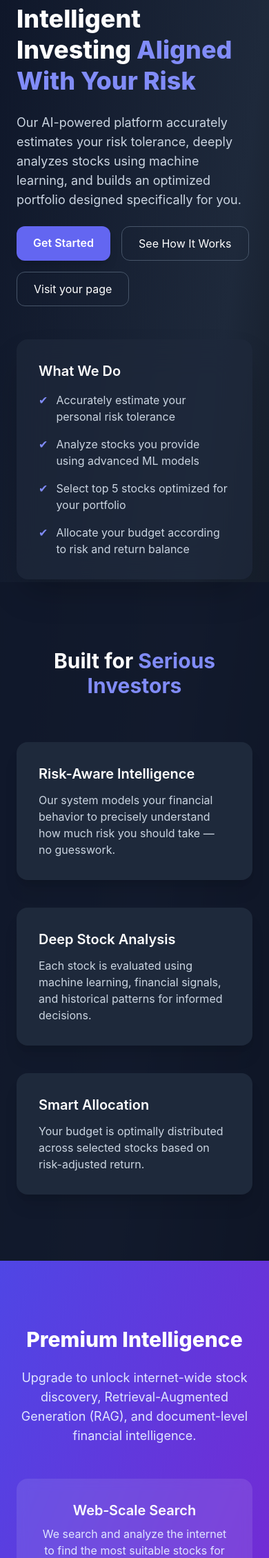
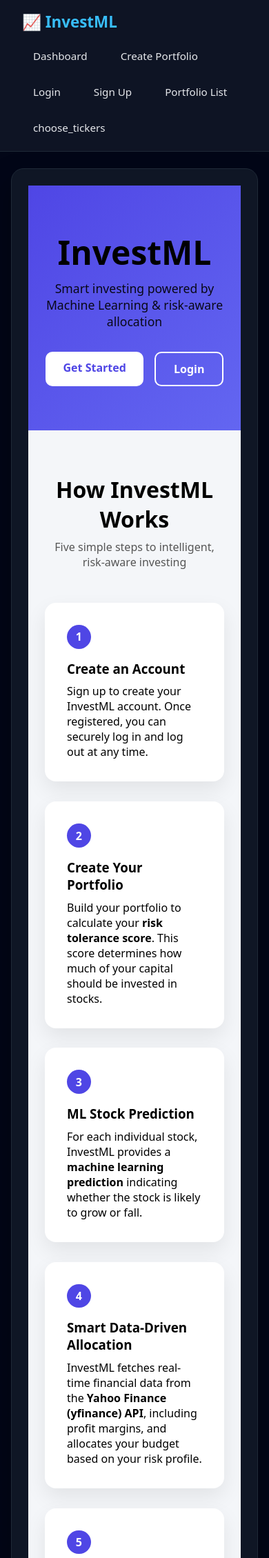
Before and after one commit to sashaTen/investML, a Django app: page / in a window 390 px wide. Shown: the top 2259 px of the page at 69% size. Run offline with Django 5.2, Linux system fonts and the light colour scheme; parts of the project's set-up code (start-up, migrations or seed data) failed here and were passed over; some libraries are stand-ins or nearby versions.

Commit message:
just   adjusted    the  risk  score    a little  and   also the    home   page

```diff
--- a/investML/templates/homepage.html
+++ b/investML/templates/homepage.html
@@ -1,139 +1,213 @@
-<!DOCTYPE html>
-<html lang="en">
-<head>
-  <meta charset="UTF-8" />
-  <meta name="viewport" content="width=device-width, initial-scale=1.0" />
-  <title>Smart Portfolio AI</title>
-  <script src="https://cdn.tailwindcss.com"></script>
-  <style>
-    body {
-      font-family: 'Inter', sans-serif;
-    }
-  </style>
-</head>
-<body class="bg-gradient-to-br from-slate-900 via-slate-800 to-black text-white">
 
-  <!-- Hero Section -->
-  <section class="min-h-screen flex items-center justify-center px-6">
-    <div class="max-w-6xl w-full grid md:grid-cols-2 gap-12 items-center">
 
-      <!-- Left Content -->
-      <div class="space-y-6">
-        <h1 class="text-4xl md:text-5xl xl:text-6xl font-extrabold leading-tight">
-          Intelligent Investing
-          <span class="text-indigo-400">Aligned With Your Risk</span>
-        </h1>
-        <p class="text-lg text-slate-300 max-w-xl">
-          Our AI-powered platform accurately estimates your risk tolerance, deeply analyzes stocks using machine learning, and builds an optimized portfolio designed specifically for you.
-        </p>
-        <div class="flex flex-wrap gap-4">
-          <a href="#" class="px-6 py-3 rounded-xl bg-indigo-500 hover:bg-indigo-600 transition font-semibold shadow-lg">
-            Get Started
-          </a>
-          <a href="#" class="px-6 py-3 rounded-xl border border-slate-600 hover:border-indigo-400 transition">
-            See How It Works
-          </a>
-          <a href="{% url 'dashboard' %}" class="px-6 py-3 rounded-xl border border-slate-600 hover:border-indigo-400 transition">
-             Visit your page
-          </a>
 
+{% extends "base.html" %}
+
+{% block content %}
+<style>
+  /* HERO */
+.home-hero {
+    text-align: center;
+    padding: 4rem 1.5rem;
+    background: linear-gradient(135deg, #4f46e5, #6366f1);
+    color: white;
+}
+
+.home-hero h1 {
+    font-size: 3rem;
+    font-weight: 800;
+    margin-bottom: 0.5rem;
+}
+
+.hero-subtitle {
+    font-size: 1.1rem;
+    opacity: 0.9;
+    margin-bottom: 2rem;
+}
+
+.hero-actions {
+    display: flex;
+    justify-content: center;
+    gap: 1rem;
+    flex-wrap: wrap;
+}
+
+/* BUTTONS */
+.btn-primary {
+    padding: 0.75rem 1.6rem;
+    border-radius: 10px;
+    background: white;
+    color: #4f46e5;
+    font-weight: 600;
+    text-decoration: none;
+    transition: transform 0.15s ease, box-shadow 0.15s ease;
+}
+
+.btn-primary:hover {
+    transform: translateY(-2px);
+    box-shadow: 0 10px 25px rgba(0,0,0,0.2);
+}
+
+.btn-secondary {
+    padding: 0.75rem 1.6rem;
+    border-radius: 10px;
+    border: 2px solid white;
+    color: white;
+    font-weight: 600;
+    text-decoration: none;
+}
+
+/* STEPS */
+.steps-section {
+    padding: 4rem 1.5rem;
+    background: #f4f6f9;
+    text-align: center;
+}
+
+.steps-section h2 {
+    font-size: 2rem;
+    margin-bottom: 0.5rem;
+}
+
+.steps-subtitle {
+    color: #555;
+    margin-bottom: 3rem;
+}
+
+.steps-grid {
+    display: grid;
+    grid-template-columns: repeat(auto-fit, minmax(260px, 1fr));
+    gap: 1.8rem;
+    max-width: 1100px;
+    margin: auto;
+}
+
+.step-card {
+    background: white;
+    padding: 2rem;
+    border-radius: 16px;
+    box-shadow: 0 12px 30px rgba(0,0,0,0.08);
+    text-align: left;
+}
+
+.step-number {
+    display: inline-block;
+    background: #4f46e5;
+    color: white;
+    font-weight: 700;
+    padding: 0.4rem 0.8rem;
+    border-radius: 999px;
+    margin-bottom: 1rem;
+}
+
+.step-card h3 {
+    margin-bottom: 0.6rem;
+}
+
+/* FOOTER CTA */
+.home-footer-cta {
+    padding: 3.5rem 1.5rem;
+    text-align: center;
+    background: white;
+}
+
+.home-footer-cta h2 {
+    font-size: 1.8rem;
+    margin-bottom: 0.5rem;
+}
+
+.home-footer-cta p {
+    color: #555;
+    margin-bottom: 1.8rem;
+}
+p , h1, h2, h3 {
+    color: black;
+}
+</style>
+<div class="home-hero">
+    <h1>InvestML</h1>
+    <p class="hero-subtitle">
+        Smart investing powered by Machine Learning & risk-aware allocation
+    </p>
+
+    <div class="hero-actions">
+        {% if user.is_authenticated %}
+            <a href="{% url 'dashboard' %}" class="btn-primary">Go to Dashboard</a>
+        {% else %}
+            <a href="{% url 'sign_up' %}" class="btn-primary">Get Started</a>
+            <a href="{% url 'login' %}" class="btn-secondary">Login</a>
+        {% endif %}
+    </div>
+</div>
+
+<div class="steps-section">
+    <h2>How InvestML Works</h2>
+    <p class="steps-subtitle">
+        Five simple steps to intelligent, risk-aware investing
+    </p>
+
+    <div class="steps-grid">
+
+        <div class="step-card">
+            <span class="step-number">1</span>
+            <h3>Create an Account</h3>
+            <p>
+                Sign up to create your InvestML account. Once registered, you can
+                securely log in and log out at any time.
+            </p>
         </div>
-      </div>
 
-      <!-- Right Card -->
-      <div class="bg-slate-800/70 backdrop-blur-xl rounded-2xl p-8 shadow-2xl">
+        <div class="step-card">
+            <span class="step-number">2</span>
+            <h3>Create Your Portfolio</h3>
+            <p>
+                Build your portfolio to calculate your <strong>risk tolerance score</strong>.
+                This score determines how much of your capital should be invested in stocks.
+            </p>
+        </div>
 
-        <h3 class="text-xl font-semibold mb-4">What We Do</h3>
-        <ul class="space-y-4 text-slate-300">
-          <li class="flex gap-3">
-            <span class="text-indigo-400">✔</span>
-            Accurately estimate your personal risk tolerance
-          </li>
-          <li class="flex gap-3">
-            <span class="text-indigo-400">✔</span>
-            Analyze stocks you provide using advanced ML models
-          </li>
-          <li class="flex gap-3">
-            <span class="text-indigo-400">✔</span>
-            Select top 5 stocks optimized for your portfolio
-          </li>
-          <li class="flex gap-3">
-            <span class="text-indigo-400">✔</span>
-            Allocate your budget according to risk and return balance
-          </li>
-        </ul>
-      </div>
+        <div class="step-card">
+            <span class="step-number">3</span>
+            <h3>ML Stock Prediction</h3>
+            <p>
+                For each individual stock, InvestML provides a
+                <strong>machine learning prediction</strong> indicating whether the stock is
+                likely to grow or fall.
+            </p>
+        </div>
+
+        <div class="step-card">
+            <span class="step-number">4</span>
+            <h3>Smart Data-Driven Allocation</h3>
+            <p>
+                InvestML fetches real-time financial data from the
+                <strong>Yahoo Finance (yfinance) API</strong>, including profit margins,
+                and allocates your budget based on your risk profile.
+            </p>
+        </div>
+
+        <div class="step-card">
+            <span class="step-number">5</span>
+            <h3>ML-Enhanced Allocation</h3>
+            <p>
+                Finally, machine learning–based allocation is
+                <strong>integrated with profit-margin allocation</strong>
+                to generate an optimized, intelligent investment strategy.
+            </p>
+        </div>
 
     </div>
-  </section>
+</div>
 
-  <!-- Features Section -->
-  <section class="py-24 px-6 bg-slate-900/80">
-    <div class="max-w-6xl mx-auto">
-      <h2 class="text-3xl md:text-4xl font-bold text-center mb-16">
-        Built for <span class="text-indigo-400">Serious Investors</span>
-      </h2>
+<div class="home-footer-cta">
+    <h2>Start Investing Smarter</h2>
+    <p>
+        Combine risk tolerance, financial fundamentals, and machine learning
+        to make better investment decisions.
+    </p>
 
-      <div class="grid md:grid-cols-3 gap-10">
-        <div class="bg-slate-800 p-8 rounded-2xl shadow-xl">
-          <h3 class="text-xl font-semibold mb-3">Risk-Aware Intelligence</h3>
-          <p class="text-slate-300">
-            Our system models your financial behavior to precisely understand how much risk you should take — no guesswork.
-          </p>
-        </div>
-
-        <div class="bg-slate-800 p-8 rounded-2xl shadow-xl">
-          <h3 class="text-xl font-semibold mb-3">Deep Stock Analysis</h3>
-          <p class="text-slate-300">
-            Each stock is evaluated using machine learning, financial signals, and historical patterns for informed decisions.
-          </p>
-        </div>
-
-        <div class="bg-slate-800 p-8 rounded-2xl shadow-xl">
-          <h3 class="text-xl font-semibold mb-3">Smart Allocation</h3>
-          <p class="text-slate-300">
-            Your budget is optimally distributed across selected stocks based on risk-adjusted return.
-          </p>
-        </div>
-      </div>
-    </div>
-  </section>
-
-  <!-- Premium Section -->
-  <section class="py-24 px-6 bg-gradient-to-br from-indigo-600 to-purple-700">
-    <div class="max-w-6xl mx-auto text-center">
-      <h2 class="text-3xl md:text-4xl font-extrabold mb-6">Premium Intelligence</h2>
-      <p class="text-lg text-indigo-100 max-w-3xl mx-auto mb-12">
-        Upgrade to unlock internet-wide stock discovery, Retrieval-Augmented Generation (RAG), and document-level financial intelligence.
-      </p>
-
-      <div class="grid md:grid-cols-3 gap-10">
-        <div class="bg-white/10 p-8 rounded-2xl backdrop-blur">
-          <h3 class="text-xl font-semibold mb-2">Web‑Scale Search</h3>
-          <p class="text-indigo-100">
-            We search and analyze the internet to find the most suitable stocks for you.
-          </p>
-        </div>
-        <div class="bg-white/10 p-8 rounded-2xl backdrop-blur">
-          <h3 class="text-xl font-semibold mb-2">RAG‑Powered Analysis</h3>
-          <p class="text-indigo-100">
-            Combine real documents, filings, and reports with AI reasoning for deeper insights.
-          </p>
-        </div>
-        <div class="bg-white/10 p-8 rounded-2xl backdrop-blur">
-          <h3 class="text-xl font-semibold mb-2">Institutional‑Grade Depth</h3>
-          <p class="text-indigo-100">
-            Go beyond surface metrics with multi-layered, explainable analysis.
-          </p>
-        </div>
-      </div>
-    </div>
-  </section>
-
-  <!-- Footer -->
-  <footer class="py-10 text-center text-slate-400 text-sm">
-    © 2025 Smart Portfolio AI. All rights reserved.
-  </footer>
-
-</body>
-</html>
+    {% if not user.is_authenticated %}
+        <a href="{% url 'sign_up' %}" class="btn-primary">Create Free Account</a>
+    {% endif %}
+</div>
+{% endblock %}
--- a/investML/views.py
+++ b/investML/views.py
@@ -86,7 +86,9 @@ def    predict(request):
 
 @login_required
 def create_portfolio(request):
-    if request.method == "POST":
+    portfolio_exists = Portfolio.objects.filter(user=request.user).exists()
+
+    if request.method == "POST" and not portfolio_exists:
         form = PortfolioCreateForm(request.POST)
         if form.is_valid():
             portfolio = form.save(commit=False)
@@ -96,7 +98,11 @@ def create_portfolio(request):
     else:
         form = PortfolioCreateForm()
 
-    return render(request, "portfolio.html", {"form": form})
+    context = {
+        "form": form,
+        "portfolio_exists": portfolio_exists,
+    }
+    return render(request, "portfolio.html", context)
 
 
 @login_required
@@ -167,7 +173,7 @@ def allocation(request):
     user = request.user
     portfolio = Portfolio.objects.get(user=user)
     allocations = []
-    budget = portfolio.budget
+    budget = portfolio.budget* (portfolio.risk/100)
     budget_10_percent = budget*0.1
     ml_budget =  budget-budget_10_percent
     tickers   =   portfolio.tickers.all()
```
Also changed, not shown: investML/models.py (+4 -4 lines), investML/templates/portfolio.html (+32 -6 lines), db.sqlite3.
